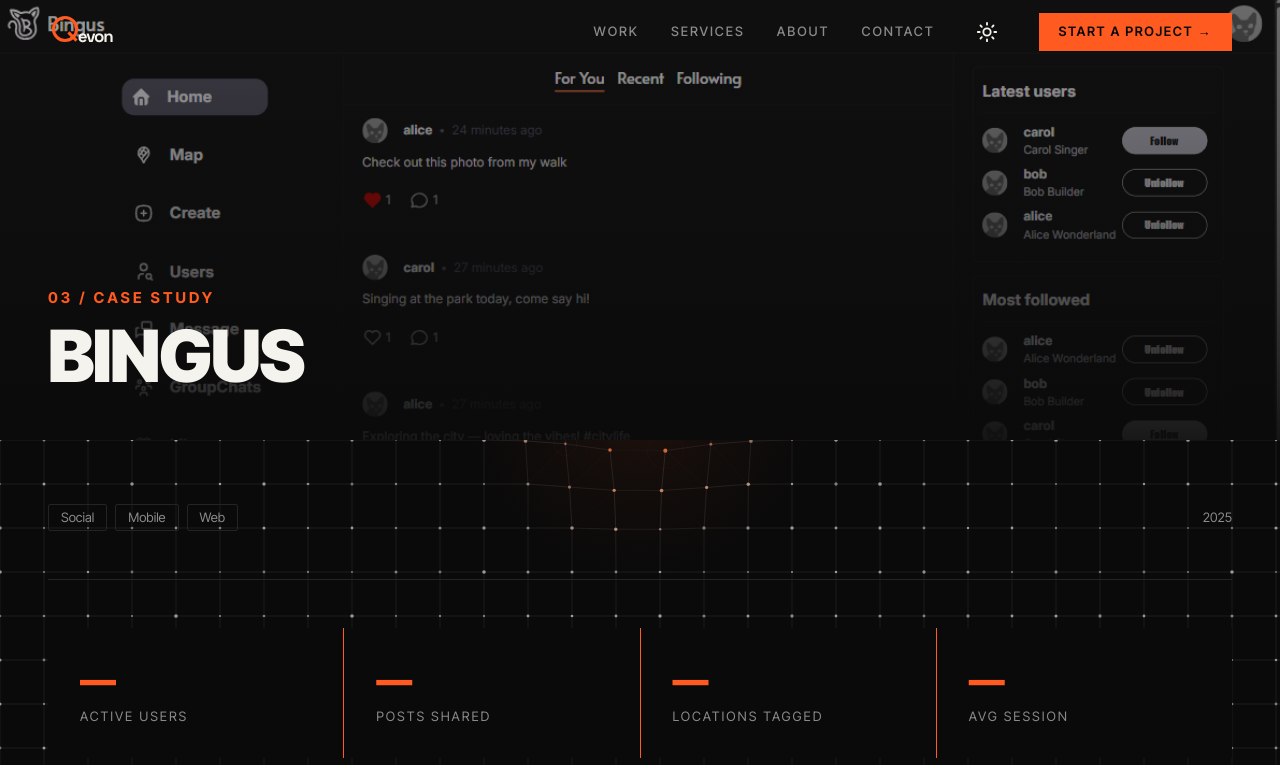
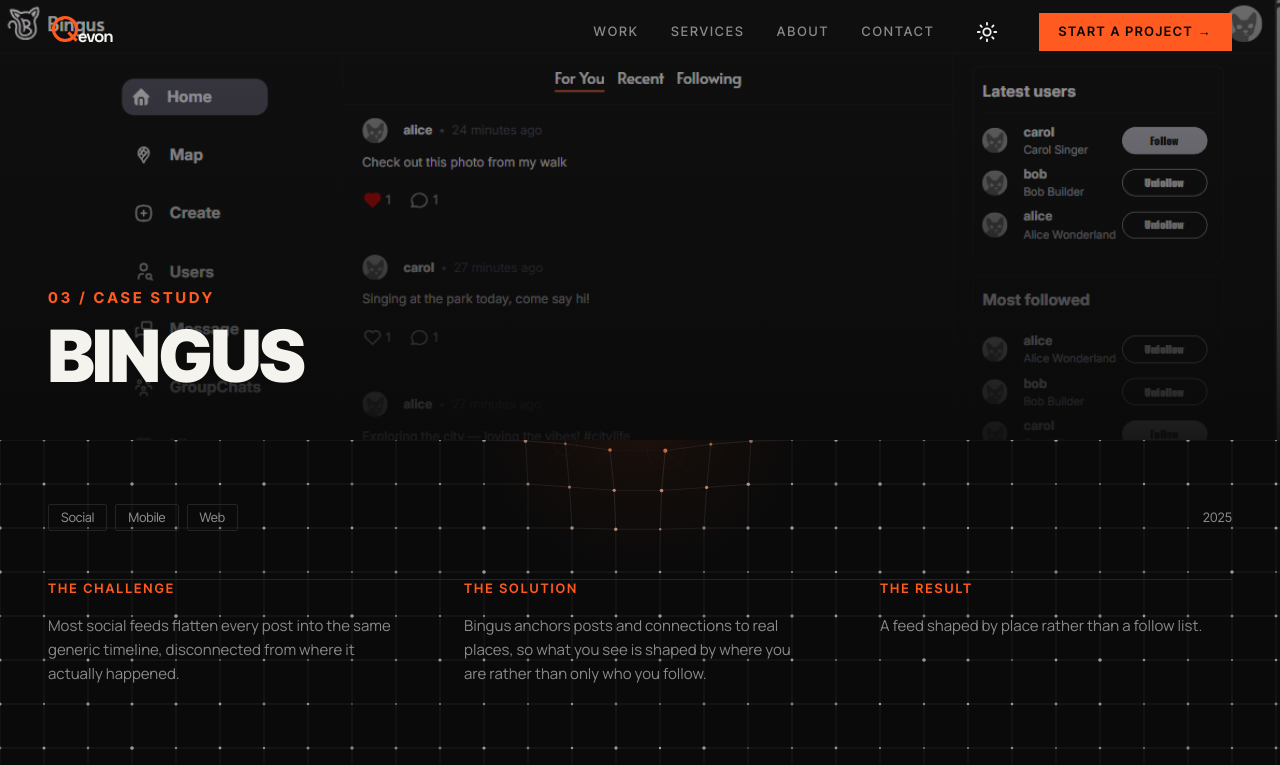
Before and after one commit to Qevon-Digital/qevon-digital-studio, a React (Vite) app: page /work/bingus in a window 1280 px wide. Shown: the top 765 px of the page. Built offline with nearby package versions, Linux system fonts and the light colour scheme.

Commit message:
Remove placeholder dashes from Bingus stats
No real usage numbers exist yet — hide the stats block entirely on the
Bingus case study rather than showing four em-dashes.

```diff
--- a/src/data/projects.ts
+++ b/src/data/projects.ts
@@ -116,12 +116,9 @@
     challenge: 'Most social feeds flatten every post into the same generic timeline, disconnected from where it actually happened.',
     solution: 'Bingus anchors posts and connections to real places, so what you see is shaped by where you are rather than only who you follow.',
     result: 'A feed shaped by place rather than a follow list.',
-    stats: [
-      { label: 'ACTIVE USERS', value: '—' }, // TODO: active user count
-      { label: 'POSTS SHARED', value: '—' }, // TODO: total posts
-      { label: 'LOCATIONS TAGGED', value: '—' }, // TODO: distinct places used
-      { label: 'AVG SESSION', value: '—' }, // TODO: average session length
-    ],
+    // No real usage numbers exist yet — omitted rather than shown as
+    // placeholder dashes. Add real stats here once there's data to source.
+    stats: [],
     images: [
       { src: '/work/bingus-map.png', alt: 'Bingus map view showing nearby users and events', position: 'top' },
       { src: '/work/bingus-login.png', alt: 'Bingus login screen with brand mark', position: 'center' },
--- a/src/pages/CaseStudy.tsx
+++ b/src/pages/CaseStudy.tsx
@@ -61,7 +61,9 @@
           </div>
         </FadeIn>
 
-        {/* Stats */}
+        {/* Stats — omitted entirely (not shown empty) for projects with no
+            sourced numbers yet; see the comment on Bingus's `stats: []`. */}
+        {cs.stats.length > 0 && (
           <FadeIn delay={0.1}>
             <div className="grid grid-cols-2 md:grid-cols-4 gap-px mt-12 mb-16" style={{ background: 'var(--accent)' }}>
               {cs.stats.map((s) => (
@@ -76,6 +78,7 @@
               ))}
             </div>
           </FadeIn>
+        )}
 
         {/* Body */}
         <div className="grid grid-cols-1 md:grid-cols-3 gap-12 md:gap-16 mb-20">
```
Lines whose indentation alone changed are shown as unchanged.
